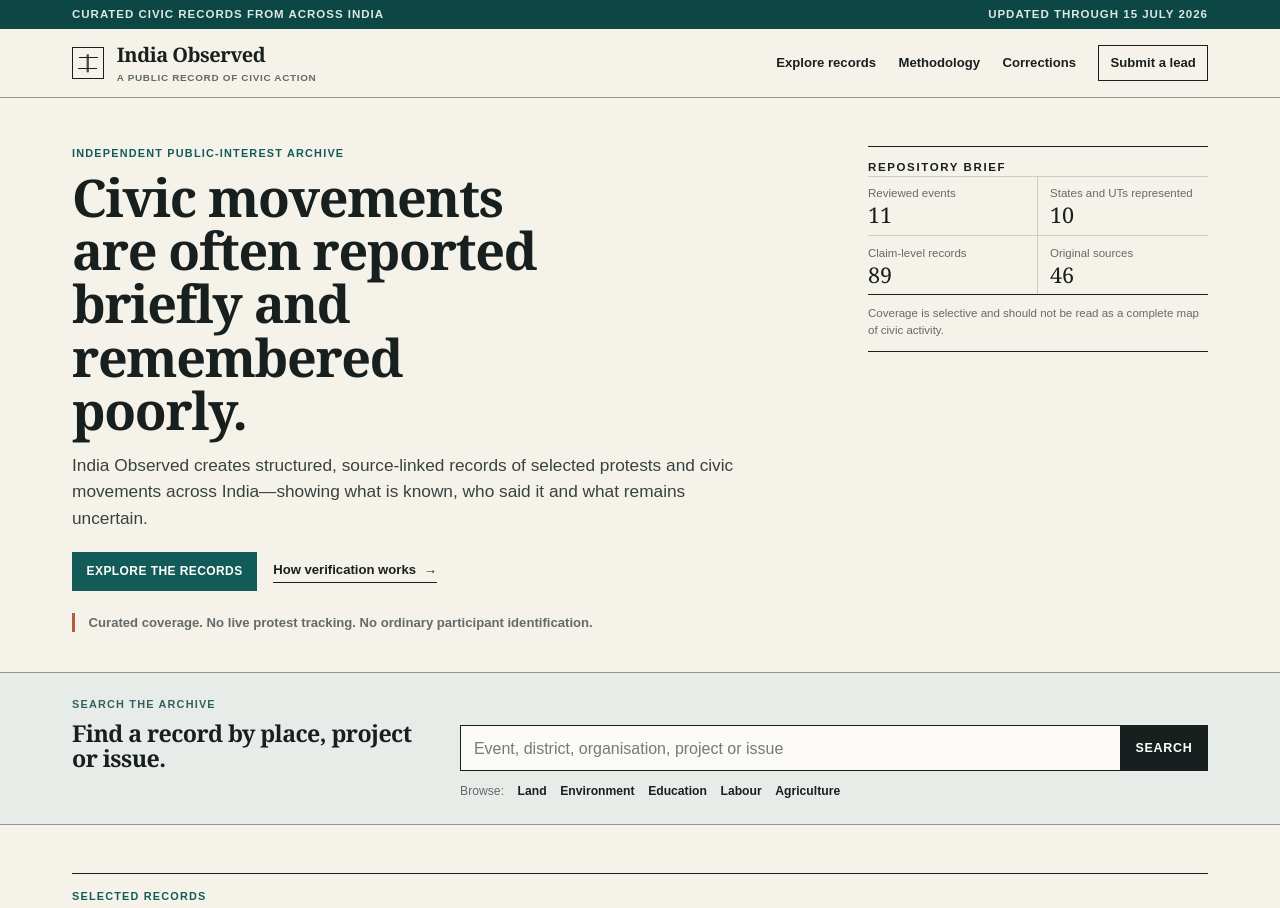
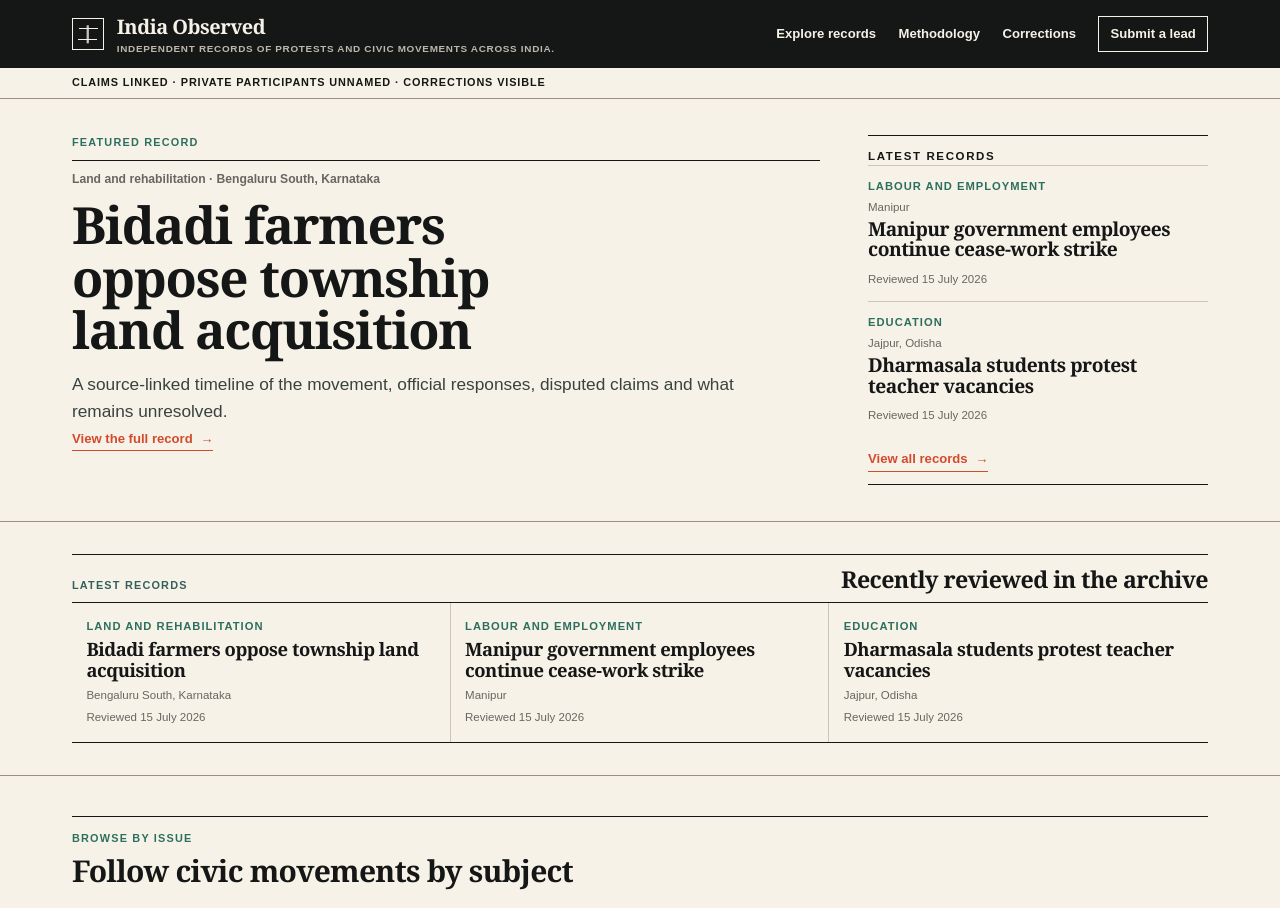
Before and after one commit to naveena04-rao/india-observed, a Next.js app: page / in a window 1280 px wide. Shown: the top 908 px of the page. Built offline with nearby package versions, Linux system fonts and the light colour scheme.

Commit message:
Lead homepage with civic records

```diff
--- a/src/app/globals.css
+++ b/src/app/globals.css
@@ -1434,3 +1434,191 @@
     gap: 1.5rem;
   }
 }
+
+/* Content-first landing composition */
+:root {
+  --paper: #f7f2e8;
+  --surface: #fbf8f1;
+  --ink: #151616;
+  --muted: #686661;
+  --terracotta: #d44a2c;
+  --teal: #2d6f5e;
+  --teal-dark: #245a4d;
+  --line: #cbc5b9;
+  --line-dark: #989188;
+}
+
+.site-header {
+  background: #151616;
+  border-bottom: 0;
+  color: #f7f2e8;
+}
+
+.brand-mark {
+  border-color: #f7f2e8;
+}
+
+.brand-mark::after,
+.brand-mark::before,
+.brand-mark i {
+  background: #f7f2e8;
+}
+
+.brand-copy small {
+  color: #bdb8ae;
+  max-width: 28rem;
+}
+.desktop-nav a:not(.nav-action):hover,
+.desktop-nav a:not(.nav-action):focus-visible {
+  border-color: #f7f2e8;
+}
+.nav-action {
+  border-color: #f7f2e8;
+}
+.mobile-menu summary {
+  border-color: #f7f2e8;
+}
+
+.utility-bar {
+  background: var(--paper);
+  border-bottom: 1px solid var(--line-dark);
+  color: var(--ink);
+}
+
+.utility-bar-inner {
+  font-size: 0.68rem;
+  justify-content: flex-start;
+  letter-spacing: 0.08em;
+  padding-block: 0.45rem;
+}
+
+.hero-grid {
+  padding-block: 2.25rem;
+}
+.featured-meta {
+  border-top: 1px solid var(--ink);
+  color: var(--muted);
+  font-size: 0.76rem;
+  font-weight: 700;
+  margin: 0 0 0.6rem;
+  padding-top: 0.65rem;
+}
+.hero-copy h1 {
+  color: var(--ink);
+  font-size: clamp(2.5rem, 4.2vw, 3.2rem);
+}
+.hero-copy .text-link {
+  color: var(--terracotta);
+  margin-top: 0.25rem;
+}
+
+.latest-column {
+  border-color: var(--ink);
+}
+.latest-entry {
+  border-top: 1px solid var(--line);
+  padding-block: 0.75rem;
+}
+.latest-entry h2 {
+  font-size: 1.2rem;
+  margin: 0.2rem 0 0.35rem;
+}
+.latest-location,
+.latest-entry time {
+  color: var(--muted);
+  font-size: 0.72rem;
+  margin: 0;
+}
+.latest-column > .text-link {
+  color: var(--terracotta);
+  margin-top: 0.75rem;
+}
+
+.latest-stream {
+  background: transparent;
+  padding-block: 2rem;
+}
+.stream-heading {
+  align-items: end;
+  border-top: 1px solid var(--ink);
+  display: flex;
+  justify-content: space-between;
+  padding-top: 0.75rem;
+}
+.stream-heading h2 {
+  font-size: 1.45rem;
+}
+.stream-grid {
+  border-bottom: 1px solid var(--ink);
+  border-top: 1px solid var(--ink);
+  display: grid;
+  grid-template-columns: repeat(3, 1fr);
+}
+.stream-grid article {
+  padding: 0.9rem;
+}
+.stream-grid article:not(:last-child) {
+  border-right: 1px solid var(--line);
+}
+.stream-grid h3 {
+  font-size: 1.15rem;
+  margin: 0.25rem 0 0.4rem;
+}
+.stream-grid article > p:not(.record-topic),
+.stream-grid time {
+  color: var(--muted);
+  font-size: 0.72rem;
+  margin: 0;
+}
+
+.records-section {
+  padding-block: 2.5rem;
+}
+.issue-links {
+  border-bottom: 1px solid var(--ink);
+  border-top: 1px solid var(--ink);
+  display: grid;
+  grid-template-columns: repeat(5, 1fr);
+}
+.issue-links a {
+  color: var(--ink);
+  font-family: Georgia, "Times New Roman", serif;
+  font-size: 1rem;
+  font-weight: 700;
+  padding: 0.9rem;
+  text-decoration: none;
+}
+.issue-links a:not(:last-child) {
+  border-right: 1px solid var(--line);
+}
+.issue-links a:hover,
+.issue-links a:focus-visible {
+  color: var(--terracotta);
+}
+
+@media (max-width: 700px) {
+  .brand-copy small {
+    font-size: 0.58rem;
+    line-height: 1.25;
+    max-width: 13rem;
+  }
+  .utility-bar-inner {
+    font-size: 0.61rem;
+  }
+  .hero-grid {
+    padding-block: 1.75rem;
+  }
+  .stream-heading {
+    align-items: start;
+    display: block;
+  }
+  .stream-grid,
+  .issue-links {
+    grid-template-columns: 1fr;
+  }
+  .stream-grid article:not(:last-child),
+  .issue-links a:not(:last-child) {
+    border-bottom: 1px solid var(--line);
+    border-right: 0;
+  }
+}
--- a/src/app/page.tsx
+++ b/src/app/page.tsx
@@ -58,13 +58,6 @@
 export default function HomePage() {
   return (
     <main>
-      <div className="utility-bar">
-        <div className="page-shell utility-bar-inner">
-          <span>Curated civic records from across India</span>
-          <span>Updated through 15 July 2026</span>
-        </div>
-      </div>
-
       <header className="site-header">
         <div className="page-shell header-inner">
           <Link className="brand" href="/" aria-label="India Observed home">
@@ -74,7 +67,7 @@
             </span>
             <span className="brand-copy">
               <strong>India Observed</strong>
-              <small>A public record of civic action</small>
+              <small>Independent records of protests and civic movements across India.</small>
             </span>
           </Link>
 
@@ -99,81 +92,61 @@
         </div>
       </header>
 
+      <div className="utility-bar">
+        <div className="page-shell utility-bar-inner">
+          <span>Claims linked · Private participants unnamed · Corrections visible</span>
+        </div>
+      </div>
+
       <section className="hero-section">
         <div className="page-shell hero-grid">
           <div className="hero-copy">
-            <p className="section-kicker">Independent public-interest archive</p>
-            <h1>Civic movements are often reported briefly and remembered poorly.</h1>
+            <p className="section-kicker">Featured record</p>
+            <p className="featured-meta">
+              {featuredRecords[0].topic} · {featuredRecords[0].place}
+            </p>
+            <h1>{featuredRecords[0].title}</h1>
             <p className="hero-lede">
-              India Observed creates structured, source-linked records of selected protests and
-              civic movements across India—showing what is known, who said it and what remains
-              uncertain.
+              A source-linked timeline of the movement, official responses, disputed claims and what
+              remains unresolved.
             </p>
-            <div className="hero-actions">
-              <a className="button button-primary" href="#records">
-                Explore the records
-              </a>
-              <a className="text-link" href="#methodology">
-                How verification works <span aria-hidden="true">→</span>
-              </a>
-            </div>
-            <p className="hero-disclaimer">
-              Curated coverage. No live protest tracking. No ordinary participant identification.
-            </p>
+            <a className="text-link" href="#records">
+              View the full record <span aria-hidden="true">→</span>
+            </a>
           </div>
 
-          <aside className="repository-brief" aria-label="Repository summary">
-            <p className="brief-label">Repository brief</p>
-            <dl>
-              <div>
-                <dt>Reviewed events</dt>
-                <dd>11</dd>
-              </div>
-              <div>
-                <dt>States and UTs represented</dt>
-                <dd>10</dd>
-              </div>
-              <div>
-                <dt>Claim-level records</dt>
-                <dd>89</dd>
-              </div>
-              <div>
-                <dt>Original sources</dt>
-                <dd>46</dd>
-              </div>
-            </dl>
-            <p className="brief-note">
-              Coverage is selective and should not be read as a complete map of civic activity.
-            </p>
+          <aside className="repository-brief latest-column" aria-label="Latest records">
+            <p className="brief-label">Latest records</p>
+            {featuredRecords.slice(1).map((record) => (
+              <article className="latest-entry" key={record.id}>
+                <p className="record-topic">{record.topic}</p>
+                <p className="latest-location">{record.place}</p>
+                <h2>{record.title}</h2>
+                <time dateTime="2026-07-15">Reviewed {record.reviewed}</time>
+              </article>
+            ))}
+            <a className="text-link" href="#records">
+              View all records <span aria-hidden="true">→</span>
+            </a>
           </aside>
         </div>
       </section>
 
-      <section className="search-band" aria-labelledby="search-heading">
-        <div className="page-shell search-layout">
-          <div>
-            <p className="section-kicker muted-kicker">Search the archive</p>
-            <h2 id="search-heading">Find a record by place, project or issue.</h2>
+      <section className="search-band latest-stream" aria-labelledby="latest-heading">
+        <div className="page-shell">
+          <div className="stream-heading">
+            <p className="section-kicker muted-kicker">Latest records</p>
+            <h2 id="latest-heading">Recently reviewed in the archive</h2>
           </div>
-          <form className="archive-search" role="search" action="#records">
-            <label className="sr-only" htmlFor="archive-search-input">
-              Search India Observed records
-            </label>
-            <input
-              id="archive-search-input"
-              name="q"
-              placeholder="Event, district, organisation, project or issue"
-              type="search"
-            />
-            <button type="submit">Search</button>
-          </form>
-          <div className="topic-links" aria-label="Browse sample topics">
-            <span>Browse:</span>
-            <a href="#records">Land</a>
-            <a href="#records">Environment</a>
-            <a href="#records">Education</a>
-            <a href="#records">Labour</a>
-            <a href="#records">Agriculture</a>
+          <div className="stream-grid">
+            {featuredRecords.map((record) => (
+              <article key={record.id}>
+                <p className="record-topic">{record.topic}</p>
+                <h3>{record.title}</h3>
+                <p>{record.place}</p>
+                <time dateTime="2026-07-15">Reviewed {record.reviewed}</time>
+              </article>
+            ))}
           </div>
         </div>
       </section>
@@ -182,41 +155,16 @@
         <div className="page-shell">
           <div className="section-intro ruled-heading">
             <div>
-              <p className="section-kicker">Selected records</p>
-              <h2>Recent entries in the civic archive</h2>
+              <p className="section-kicker">Browse by issue</p>
+              <h2>Follow civic movements by subject</h2>
             </div>
-            <a className="text-link" href="#records">
-              View all records <span aria-hidden="true">→</span>
-            </a>
           </div>
-
-          <div className="record-list">
-            {featuredRecords.map((record) => (
-              <article className="record-entry" key={record.id}>
-                <div className="record-topline">
-                  <span className="record-id">{record.id}</span>
-                  <span className={`record-status ${record.statusTone}`}>{record.status}</span>
-                </div>
-                <div className="record-main">
-                  <div className="record-title-block">
-                    <p className="record-topic">{record.topic}</p>
-                    <h3>{record.title}</h3>
-                    <p className="record-place">{record.place}</p>
-                  </div>
-                  <div className="record-verification">
-                    <span>{record.verification}</span>
-                    <p>{record.note}</p>
-                  </div>
-                  <div className="record-review">
-                    <span>Last reviewed</span>
-                    <time dateTime="2026-07-15">{record.reviewed}</time>
-                    <a href="#records" aria-label={`View record ${record.id}`}>
-                      View record <span aria-hidden="true">→</span>
-                    </a>
-                  </div>
-                </div>
-              </article>
-            ))}
+          <div className="issue-links" aria-label="Browse records by issue">
+            <a href="#records">Land and rehabilitation</a>
+            <a href="#records">Labour and employment</a>
+            <a href="#records">Education</a>
+            <a href="#records">Environment</a>
+            <a href="#records">Agriculture</a>
           </div>
         </div>
       </section>
@@ -343,7 +291,7 @@
           <div className="footer-meta">
             <span>Curated coverage</span>
             <span>Human approval required</span>
-            <span>No live tracking</span>
+            <span>Human review before publication</span>
           </div>
         </div>
       </footer>
```
Also changed, not shown: 1 other file (tests, documents, lock files or other folders).
